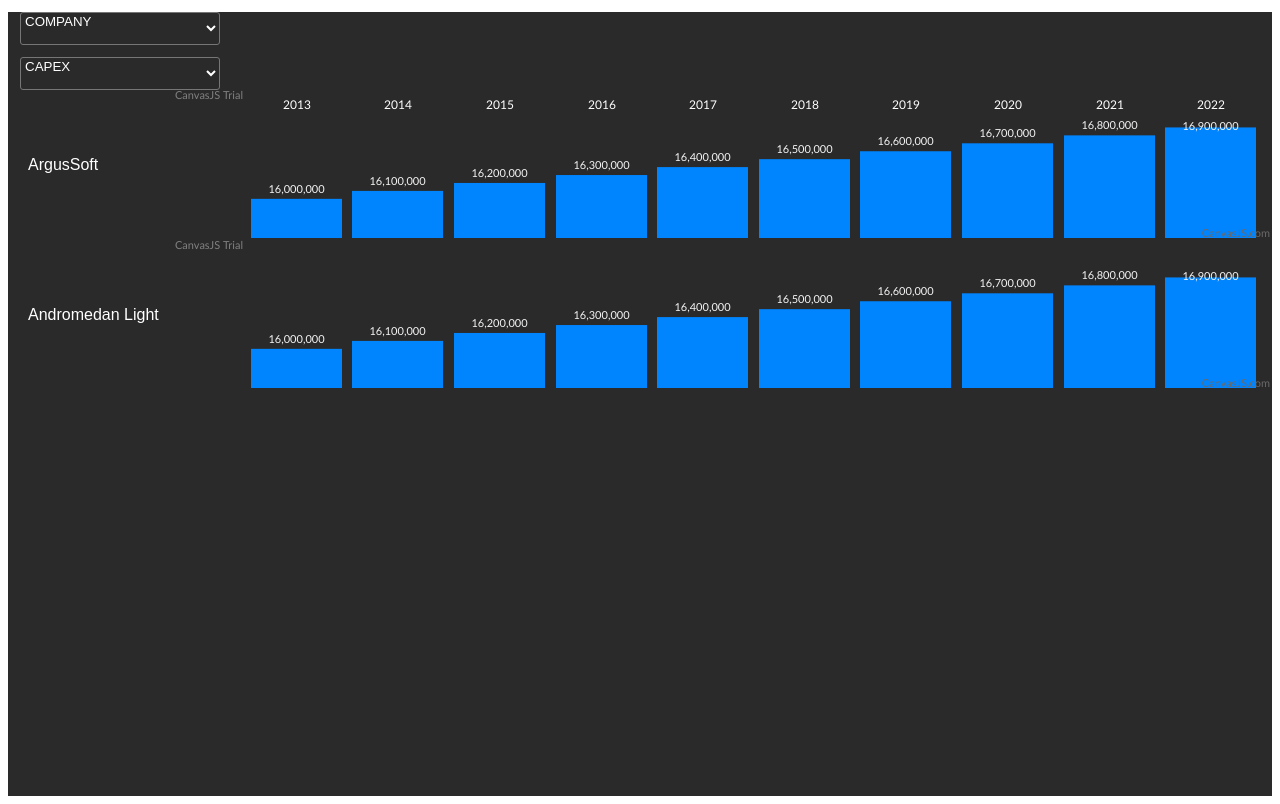
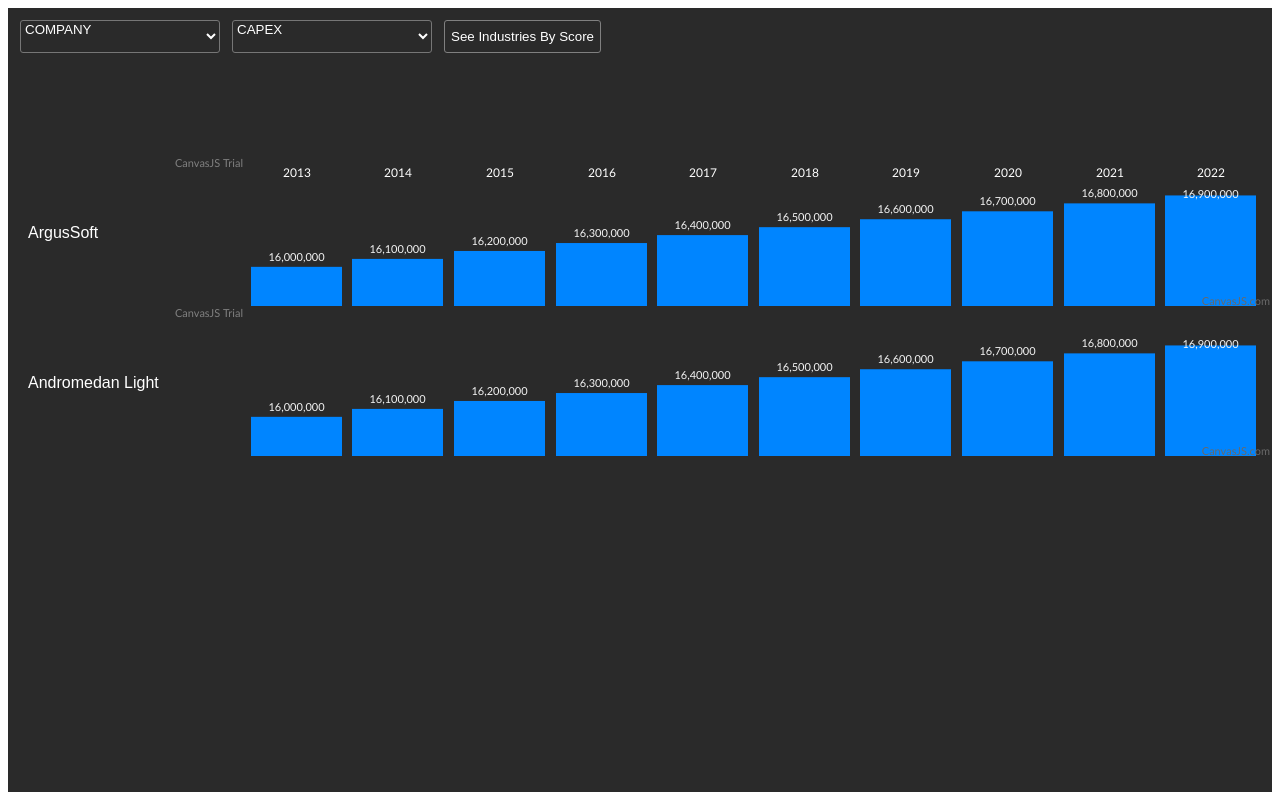
Before and after one commit to budsalvetti/angular-accrete-charts-data, an Angular app: page / in a window 1280 px wide. Built offline with nearby package versions, Linux system fonts and the light colour scheme.

Commit message:
button for industries score view

```diff
--- a/src/app/app.component.css
+++ b/src/app/app.component.css
@@ -6,6 +6,17 @@
   font-family: sans-serif;
   font-size: 14px;
 }
+
+.industry-score-btn{
+  background-color: #2A2A2A;
+  color: white;
+  border-radius:3px;
+  margin-left: 12px;
+  height: 33px;
+  margin-top: 12px;
+  border: 1px grey solid;
+}
+
 
 .controlsContainer {
   display: flex;
--- a/src/app/app.component.html
+++ b/src/app/app.component.html
@@ -2,7 +2,7 @@
   style="height:100%;background-color:#2A2A2A;color:white;font-family:sans-serif;font-size:16px"
 >
   <!-- Begin Controls Container -->
-  <div id="controlsContainer" style="dispay:flex;flex-grow:1">
+  <div id="controlsContainer" class="controlsContainer">
     <!-- ENTITY SELECT -->
     <select
       id="entitySelect"
@@ -24,6 +24,14 @@
         {{ category }}
       </option>
     </select>
+
+    <!-- Show if selected entry is 'INDUSTRY' to allow user to visualze the industry score correllations by year -->
+    <!-- <ng-template *ngIf="selectedEntity === modesEnum.INDUSTRY">
+      <button>Industry By Score</button>
+    </ng-template> -->
+
+    <button id="industryScoreBtn"
+     class="industry-score-btn">See Industries By Score</button>
   </div>
   <!-- END Controls Container -->
 
--- a/src/app/app.component.ts
+++ b/src/app/app.component.ts
@@ -16,6 +16,7 @@ export class AppComponent implements OnInit {
 
   // make the MODES iterable so we can use in dropdown options
   public modes = Object.keys(MODES);
+  public modesEnum = MODES;
 
   public investmentCategories: any[];
 
```
